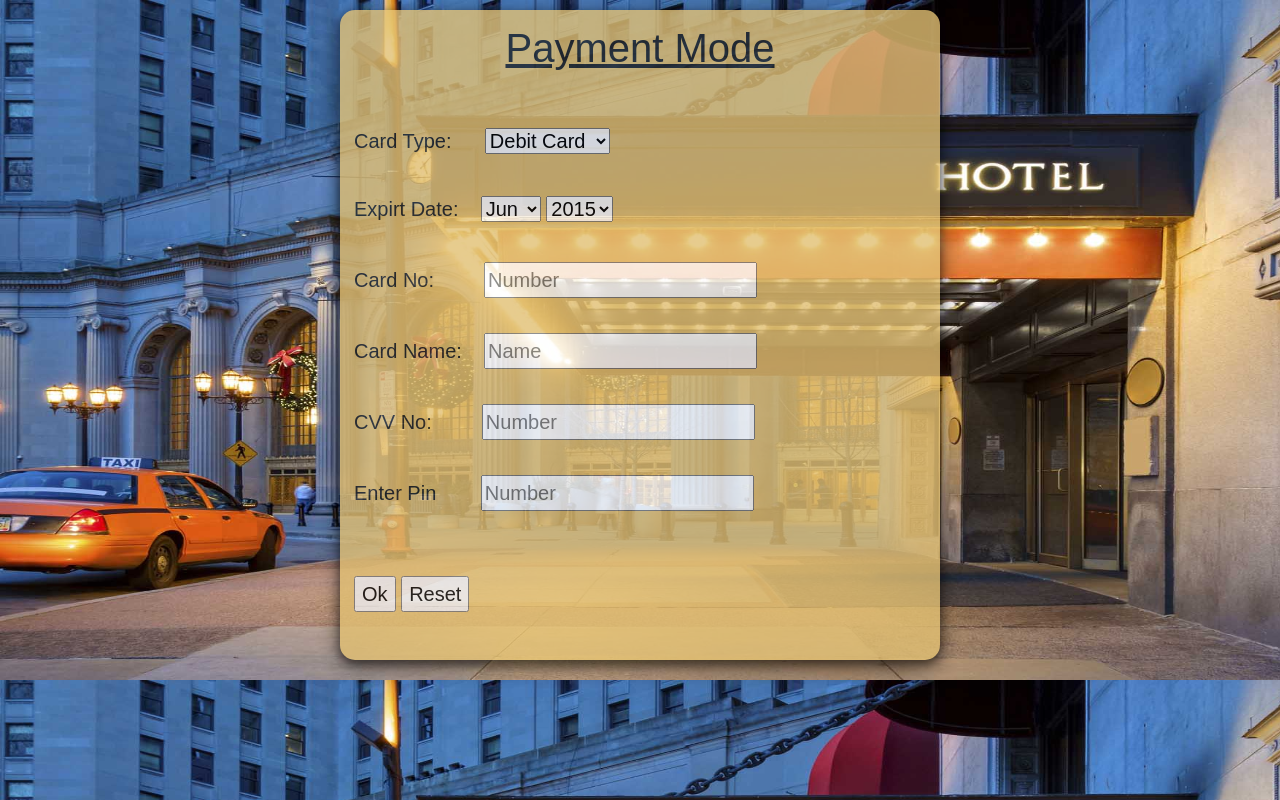
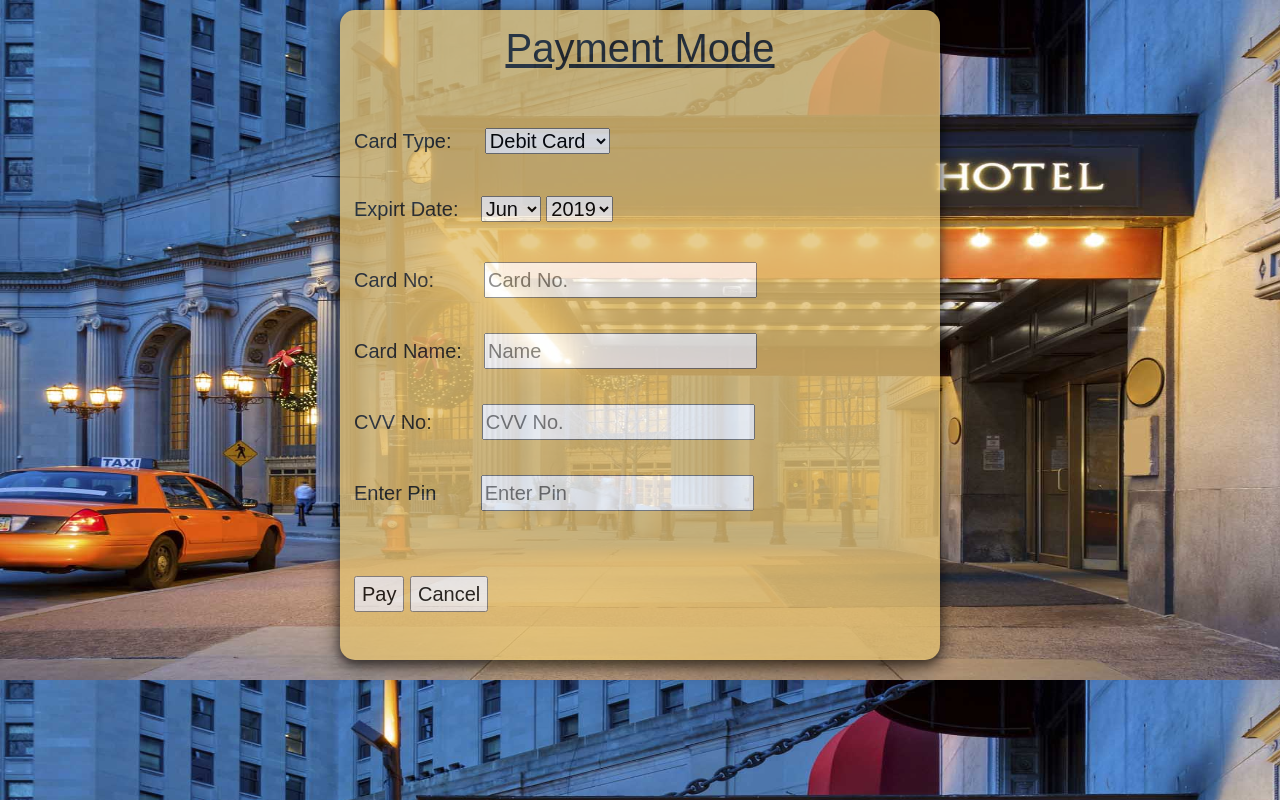
Before and after one commit to Kartik-singh25/Web_Project, a PHP site: page /payment.html in a window 1280 px wide. Run offline with PHP 8.4, Linux system fonts and the light colour scheme.

Commit message:
payment complete

```diff
--- a/check.php
+++ b/check.php
@@ -8,10 +8,11 @@
     $check_out = mysqli_real_escape_string($link, $_POST['out']);
 	$room = mysqli_real_escape_string($link, $_POST['room']);
 	$room_type = mysqli_real_escape_string($link, $_POST['type']);
+    $prices=mysqli_real_escape_string($link, $_POST['price']);
 
 
     // attempt insert query execution
-    $sql = "INSERT INTO booking (u_id,username,check_in, check_out, room, room_type) VALUES ('$id','$username','$check_in', '$check_out', '$room', '$room_type')";
+    $sql = "INSERT INTO booking (u_id,username,check_in, check_out, room, room_type,prices) VALUES ('$id','$username','$check_in', '$check_out', '$room', '$room_type','$prices')";
 
     if(mysqli_query($link, $sql)){
 		header("location: payment.html");
--- a/payment.html
+++ b/payment.html
@@ -61,8 +61,6 @@ height:650px;
 				<option>Dec</option>
     		</select>
 		<select name="year">
-    			<option>2015</option><option>2016</option>
-                <option>2017</option><option>2018</option>
                 <option>2019</option><option>2020</option>
                 <option>2021</option><option>2022</option>
                 <option>2023</option><option>2024</option>
@@ -77,24 +75,25 @@ height:650px;
                 <option>2042</option><option>2043</option>
                 <option>2044</option><option>2045</option>
                 <option>2046</option><option>2047</option>
-                <option>2048</option><option>2049</option><option>2050</option>
+                <option>2048</option><option>2049</option>
+                <option>2050</option>
     		</select>
         <br><br>
 	<label for="cardno">Card No:</label>&nbsp;&nbsp;&nbsp;&nbsp;&nbsp;&nbsp;&nbsp;&nbsp;
-		<input id="caedno" name="num" placeholder="Number" required="" type="text"><br><br>
+		<input id="caedno" name="num" placeholder="Card No." required="" type="text"><br><br>
 
 	<label for="name">Card Name:</label>&nbsp;&nbsp;&nbsp;
 		<input id="name" name="name" placeholder="Name" required="" type="text"><br><br>
 
 	<label for="password">CVV No:</label>&nbsp;&nbsp;&nbsp;&nbsp;&nbsp;&nbsp;&nbsp;&nbsp;
-		<input id="password" name="cvv" placeholder="Number" required="" type="password"><br><br>
+		<input id="password" name="cvv" placeholder="CVV No." required="" type="password"><br><br>
 
 	<label for="password">Enter Pin</label>&nbsp;&nbsp;
 									&nbsp;&nbsp;&nbsp;&nbsp;
-		<input id="password" name="password" placeholder="Number" required="" type="password"><br><br><br>
+		<input id="password" name="password" placeholder="Enter Pin" required="" type="password"><br><br><br>
 
-		<input type="submit" name="submit" value="Ok" />
-		<input type="reset" name="reset" value="Reset" />
+		<input type="submit" name="submit" value="Pay" />
+		<input type="reset" name="reset" value="Cancel" />
    </form>
     </div><!--a2-->
 </div><!--payment-->
--- a/payment.php
+++ b/payment.php
@@ -14,11 +14,12 @@
 	$password = mysqli_real_escape_string($link,$_POST['password']);
 
 
+
 	$c_no=password_hash($cno,PASSWORD_DEFAULT);
 	$pass=password_hash($password,PASSWORD_DEFAULT);
 
     // attempt insert query execution
-    $sql = "INSERT INTO payment (u_id,username,card_type,months,years,card_no,card_name,cvv,pass) VALUES ('$id','username','$card_type','$m','$y','$card_no','$card_name','$c_no','$pass')";
+    $sql = "INSERT INTO payment (u_id,username,card_type,months,years,card_no,card_name,cvv,pass) VALUES ('$id','$username','$card_type','$m','$y','$card_no','$card_name','$c_no','$pass')";
 
     if(mysqli_query($link, $sql)){
 		header("location: usersession.php");
```
Also changed, not shown: home.php (+10 -2 lines).
